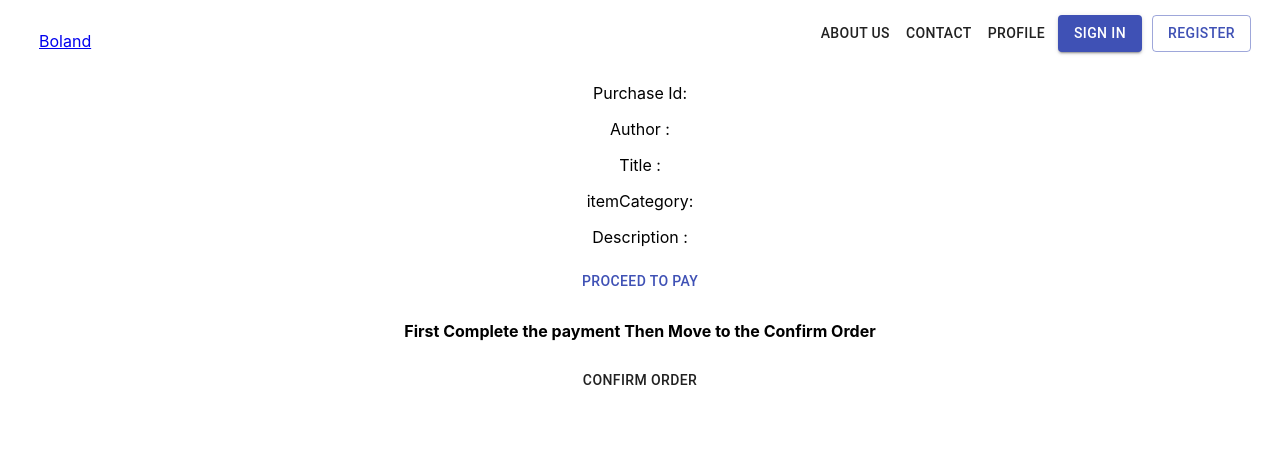
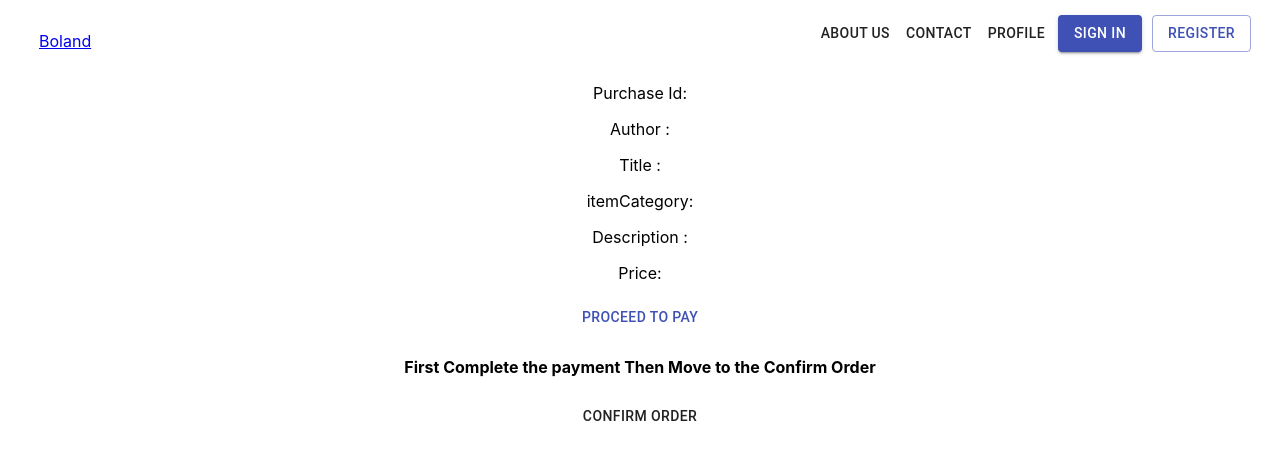
Before and after one commit to sparsh2002/FollowUp_DotSlash, a React (Create React App) app: page /payment in a window 1280 px wide. Shown: the top 460 px of the page. Built offline with nearby package versions, Linux system fonts and the light colour scheme.

Commit message:
history push issues resolved

```diff
--- a/src/components/Discussions/PostView.js
+++ b/src/components/Discussions/PostView.js
@@ -7,7 +7,7 @@ import Stack from '@mui/material/Stack';
 import Button from '@mui/material/Button';
 import { Typography } from '@mui/material';
 import Modal from '@mui/material/Modal';
-import { Redirect } from 'react-router-dom';
+import { Redirect , useHistory } from 'react-router-dom';
 import firebase from 'firebase'
 import Comments from './Comments'
 function FetchPrevPosts(){
@@ -60,18 +60,20 @@ function GetImage(imageUrl) {
 }
 const PostView = (props) => {
     // console.log(props.data)
-    const { history } = props
+    // const { history } = props
+    const history = useHistory()
+    // console.log(history)
     const data = FetchPrevPosts()
     const imagePath = GetImage(props.data.imageUrl)
-    function paymentGateway(postId , Title , itemCategory , name , description){
+    function paymentGateway(postId , Title , itemCategory , name , description , price){
         localStorage.setItem('appliedPost', postId)
         localStorage.setItem('appliedTitle',Title)
         localStorage.setItem('applieditemCategory', itemCategory)
         localStorage.setItem('appliedauthorName', name)
         localStorage.setItem('appliedDescription',description)
-        {<Redirect to="/payment" />}
-        return <Redirect to='/payment' />
-        // history.push('/payment')
+        localStorage.setItem('appliedPrice' , price)
+        // return <Redirect to='/payment' />
+        history.push('/payment')
     }
 
     function borrow(postId , Title , itemCategory , name , description){
@@ -80,8 +82,8 @@ const PostView = (props) => {
         localStorage.setItem('applieditemCategory', itemCategory)
         localStorage.setItem('appliedauthorName', name)
         localStorage.setItem('appliedDescription',description)
-        return <Redirect to="/apply" />
-        // history.push('/apply')
+        // return <Redirect to="/apply" />
+        history.push('/apply')
     }
     return (
         <div>
@@ -124,7 +126,7 @@ const PostView = (props) => {
                     <div style={{ display: 'flex', justifyContent: 'right'}}>
                     {props.data.postType === 'sell' ?
                     <Button variant="contained" align="right" onClick={() =>
-                        paymentGateway(props.data.postId , props.data.Title , props.data.itemCategory , props.data.name , props.data.Description)
+                        paymentGateway(props.data.postId , props.data.Title , props.data.itemCategory , props.data.name , props.data.Description , props.data.price)
                     }>Buy </Button> :
                     <>
                     <Button variant="contained" align="right" onClick={() => borrow(props.data.postId , props.data.Title , props.data.itemCategory , props.data.name , props.data.Description)}>Apply </Button>
--- a/src/components/Payment/Payment.js
+++ b/src/components/Payment/Payment.js
@@ -17,6 +17,7 @@ function Payment() {
     const appliedDescription = localStorage.getItem('appliedDescription')
     const applieditemCategory = localStorage.getItem('applieditemCategory')
     const appliedTitle = localStorage.getItem('appliedTitle')
+    const appliedPrice = localStorage.getItem('appliedPrice')
     const userId = localStorage.getItem('userId')
 
 
@@ -88,7 +89,7 @@ function Payment() {
       key: "rzp_test_HAN6gNq5Mqpqwp",
       currency: "INR",
       amount: amount,
-      name: "Sparsh",
+      name: appliedauthorName,
       description: "Thanks for purchasing",
       image:
         "",
@@ -112,7 +113,8 @@ function Payment() {
          <p>Title : {appliedTitle}</p>
          <p>itemCategory: {applieditemCategory}</p>
          <p>Description : {appliedDescription}</p>
-      <Button onClick={() => displayRazorpay(phonePrice)} color="primary">
+         <p>Price: {appliedPrice}</p>
+      <Button onClick={() => displayRazorpay(appliedPrice*100)} color="primary">
         Proceed to Pay
       </Button>
       <h4>First Complete the payment Then Move to the Confirm Order</h4>
```
